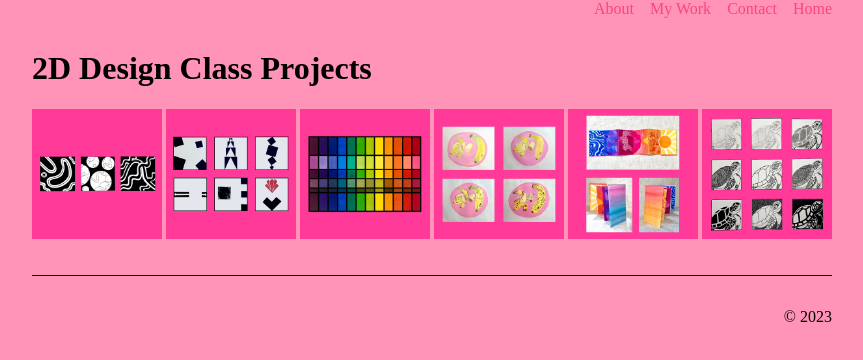
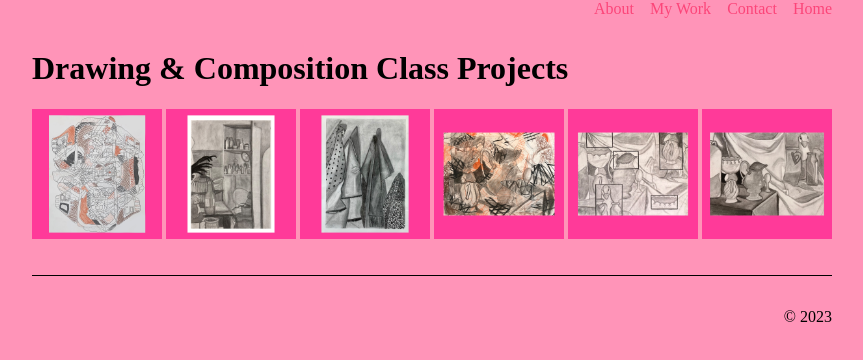
Before and after one commit to HannahBeckmann/Project-3-Final, a plain HTML site: page Drawing&Composition.html in a window 1280 px wide. Shown: the whole page, without its empty margins (208-1071 px from the left). Drawn offline with Linux system fonts and the light colour scheme.

Commit message:
adding images to drawing and composition

```diff
--- a/Drawing&Composition.html
+++ b/Drawing&Composition.html
@@ -39,32 +39,32 @@
   </div>
   <div class="hannah-main-content-wrapper">
     <main class="hannah-main-content">
-      <h1>2D Design Class Projects</h1>
+      <h1>Drawing & Composition Class Projects</h1>
       <ul class="hannah-team-list">
         <li>
-            <img src="./img/2d-1.jpg" alt="">
+            <img src="./img/Drawing&Composition-1.jpg" alt="">
           </a>
         </li>
         <li>
-            <img src="./img/2d-2.jpg" alt="">
+            <img src="./img/Drawing&Composition-2.jpg" alt="">
           </a>
         </li>
         <li>
-            <img src="./img/2d-3.jpg" alt="">
+            <img src="./img/Drawing&Composition-3.jpg" alt="">
           </a>
         </li>
         <li>
-            <img src="./img/2d-4.jpg" alt="">
+            <img src="./img/Drawing&Composition-4.jpg" alt="">
           </a>
         </li>
         <li>
-            <img src="./img/2d-5.jpg" alt="">
-          </a>
-        </li>
-        <li>
-            <img src="./img/2d-6.jpg" alt="">
-          </a>
-        </li>
+          <img src="./img/Drawing&Composition-5.jpg" alt="">
+        </a>
+      </li>
+      <li>
+        <img src="./img/Drawing&Composition-6.jpg" alt="">
+      </a>
+    </li>
       </ul>
     </main>
   </div>
```
Also changed, not shown: team.html (+1 -1 lines), img/Drawing&Composition-5.jpg (renamed from img/Drawing&Composition-#5.jpg), img/Drawing&Composition-6.jpg (renamed from img/Drawing&Composition-#6.jpg), img/Other-Classes-3.jpg (renamed from img/Other-Classes-#3.jpg), img/Other-Classes-4.jpg (renamed from img/Other-Classes-#4.jpg).
